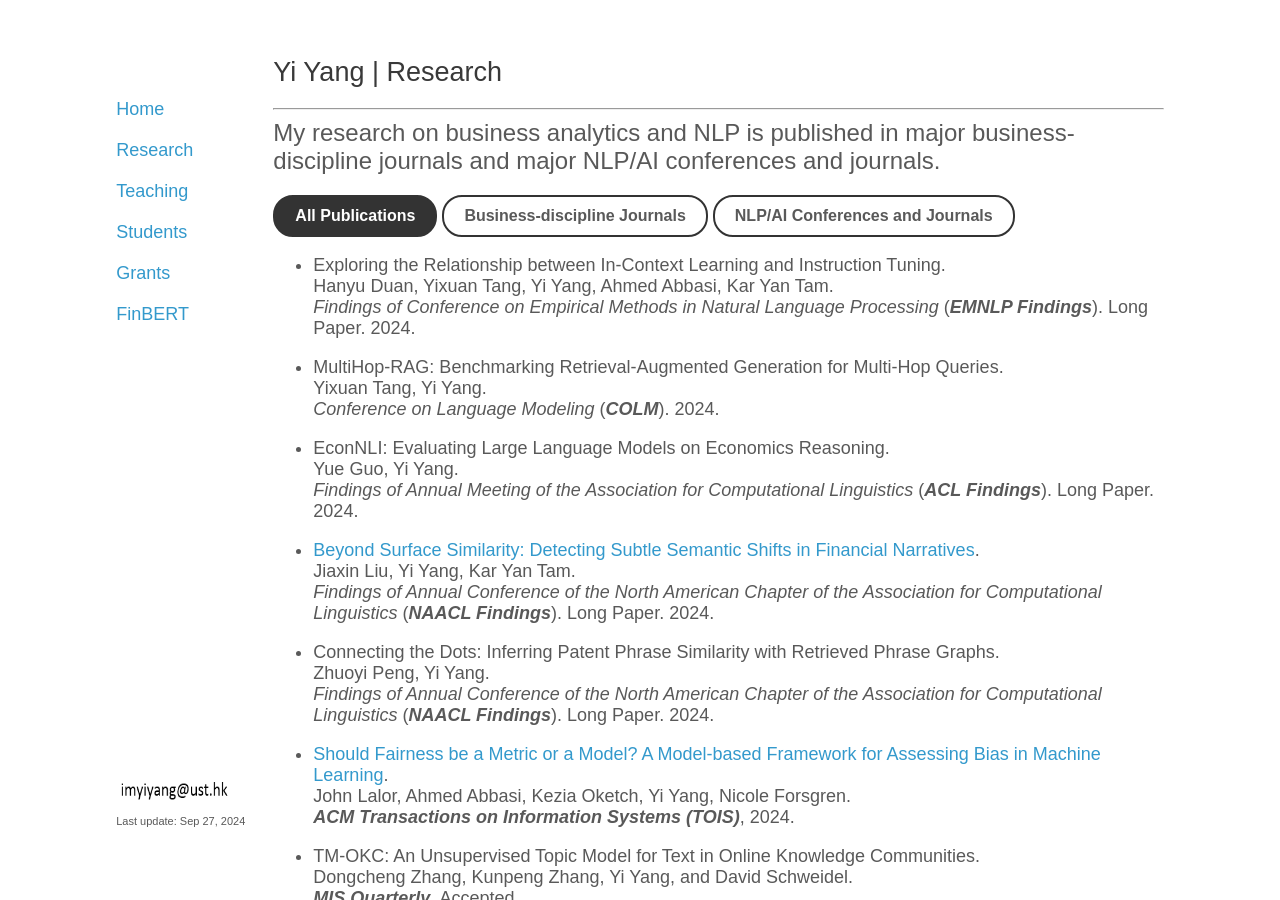
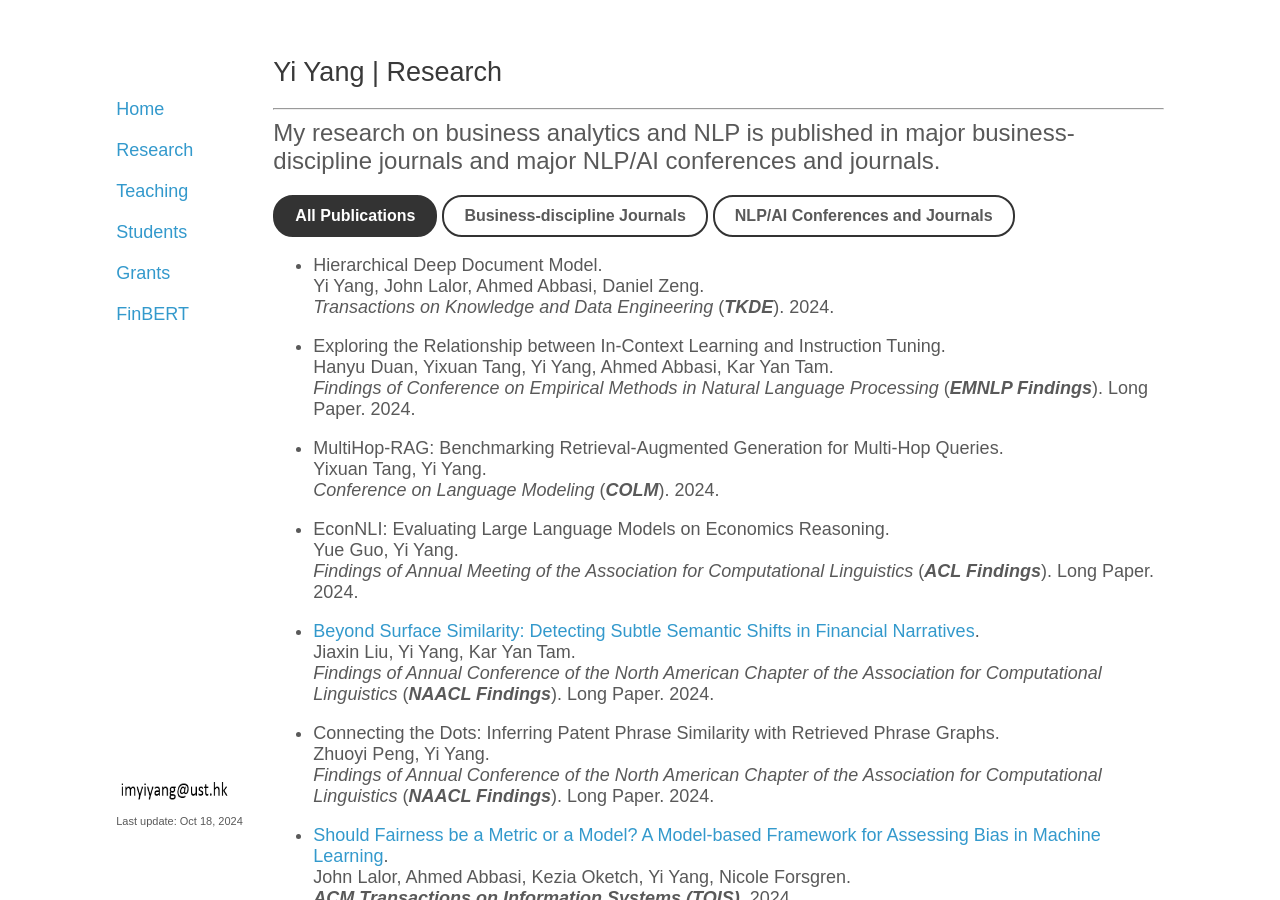
Before and after one commit to yya518/yya518.github.io, a Jekyll site: the page built from research.md, in a window 1280 px wide and 900 px high. Built offline with Jekyll 4.4.1, drawn with Linux system fonts in a browser that asks for light colours.

Commit message:
add tkde

```diff
--- a/_layouts/default.html
+++ b/_layouts/default.html
@@ -21,7 +21,7 @@
 
       <footer>
                    <img src="email.png" width=120 height=25>
-           <p><small>Last update: Sep 27, 2024</small><br>
+           <p><small>Last update: Oct 18, 2024</small><br>
 
         <!--<small>Powered by <a href="https://github.com/mojombo/jekyll">Jekyll</a> </small></p>-->
       </footer>
--- a/research.md
+++ b/research.md
@@ -11,6 +11,11 @@ title: research
 <span style="font-size:24px;"> My research on business analytics and NLP is published in major business-discipline journals and major NLP/AI conferences and journals.</span>
 
 {% include publication-buttons.html %}
++ Hierarchical Deep Document Model.
+Yi Yang, John Lalor, Ahmed Abbasi, Daniel Zeng.
+*Transactions on Knowledge and Data Engineering* (***TKDE***). 2024.
+{: .nlp}
+
 + Exploring the Relationship between In-Context Learning and Instruction Tuning.
 Hanyu Duan, Yixuan Tang, Yi Yang, Ahmed Abbasi, Kar Yan Tam.
 *Findings of Conference on Empirical Methods in Natural Language Processing* (***EMNLP Findings***). Long Paper. 2024.
```
